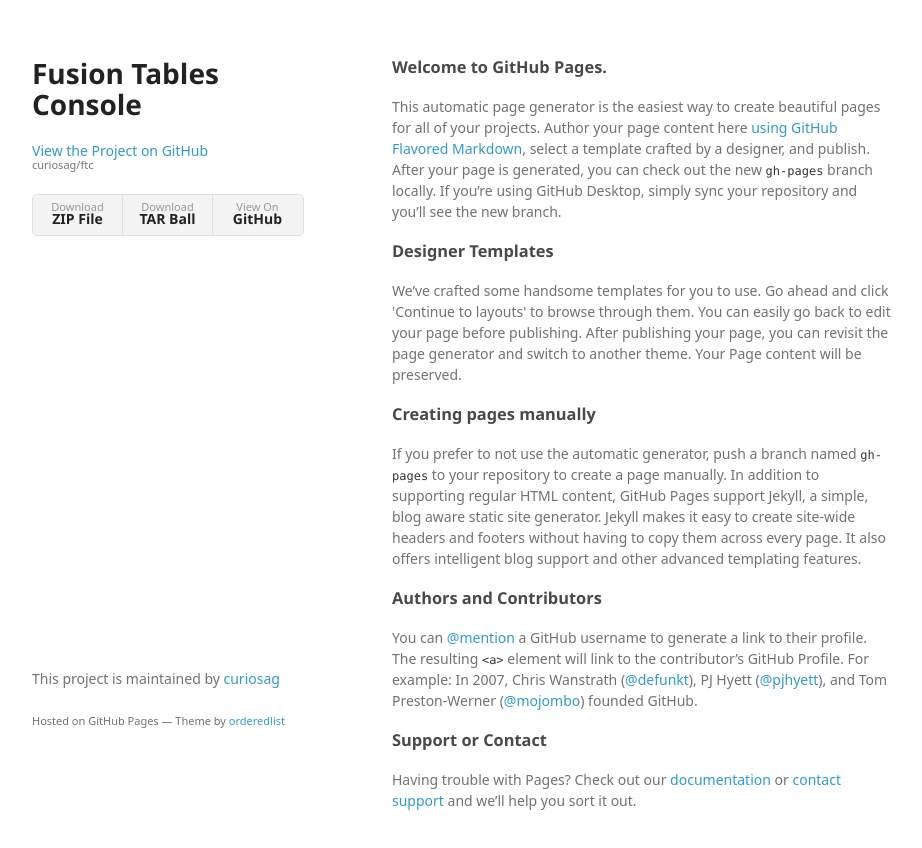
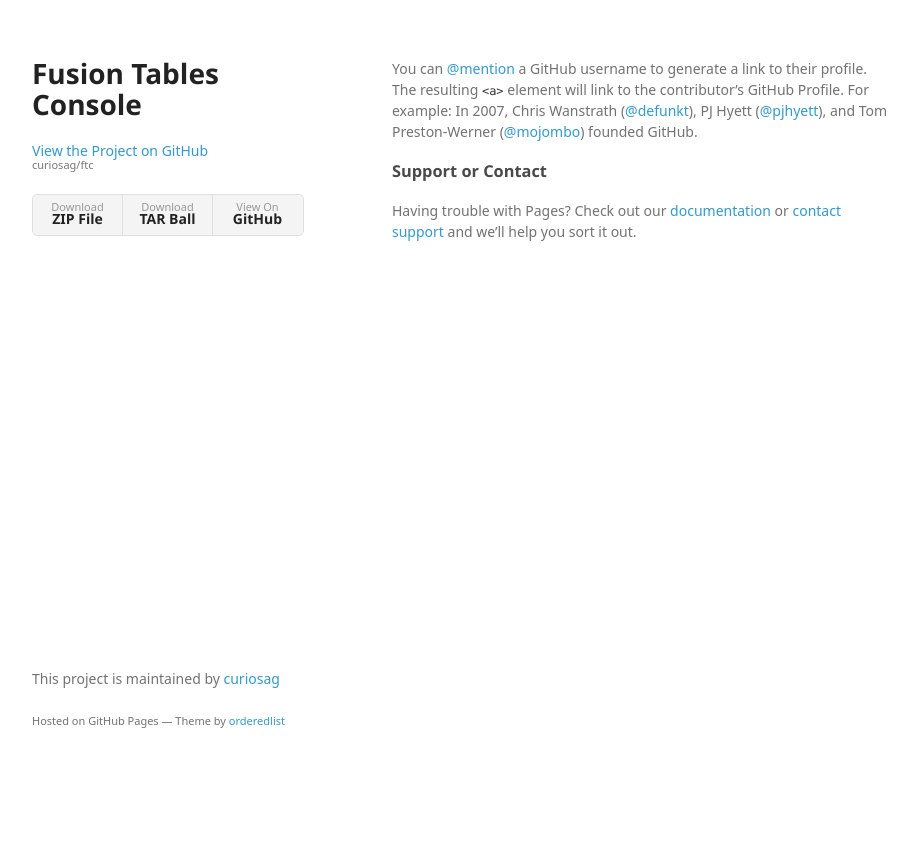
Before and after one commit to curiosag/ftc, a plain HTML site: page index.html in a window 1280 px wide. Shown: the whole page, without its empty margins (178-1100 px from the left). After the commit the page ends 800 px from the top, so only its background shows below. Drawn offline with Linux system fonts and the light colour scheme; a web font is replaced by a local one.

Commit message:
doc [skip ci]

```diff
--- a/index.html
+++ b/index.html
@@ -28,23 +28,6 @@
         </ul>
       </header>
       <section>
-        <h3>
-<a id="welcome-to-github-pages" class="anchor" href="#welcome-to-github-pages" aria-hidden="true"><span aria-hidden="true" class="octicon octicon-link"></span></a>Welcome to GitHub Pages.</h3>
-
-<p>This automatic page generator is the easiest way to create beautiful pages for all of your projects. Author your page content here <a href="https://guides.github.com/features/mastering-markdown/">using GitHub Flavored Markdown</a>, select a template crafted by a designer, and publish. After your page is generated, you can check out the new <code>gh-pages</code> branch locally. If you’re using GitHub Desktop, simply sync your repository and you’ll see the new branch.</p>
-
-<h3>
-<a id="designer-templates" class="anchor" href="#designer-templates" aria-hidden="true"><span aria-hidden="true" class="octicon octicon-link"></span></a>Designer Templates</h3>
-
-<p>We’ve crafted some handsome templates for you to use. Go ahead and click 'Continue to layouts' to browse through them. You can easily go back to edit your page before publishing. After publishing your page, you can revisit the page generator and switch to another theme. Your Page content will be preserved.</p>
-
-<h3>
-<a id="creating-pages-manually" class="anchor" href="#creating-pages-manually" aria-hidden="true"><span aria-hidden="true" class="octicon octicon-link"></span></a>Creating pages manually</h3>
-
-<p>If you prefer to not use the automatic generator, push a branch named <code>gh-pages</code> to your repository to create a page manually. In addition to supporting regular HTML content, GitHub Pages support Jekyll, a simple, blog aware static site generator. Jekyll makes it easy to create site-wide headers and footers without having to copy them across every page. It also offers intelligent blog support and other advanced templating features.</p>
-
-<h3>
-<a id="authors-and-contributors" class="anchor" href="#authors-and-contributors" aria-hidden="true"><span aria-hidden="true" class="octicon octicon-link"></span></a>Authors and Contributors</h3>
 
 <p>You can <a href="https://github.com/blog/821" class="user-mention">@mention</a> a GitHub username to generate a link to their profile. The resulting <code>&lt;a&gt;</code> element will link to the contributor’s GitHub Profile. For example: In 2007, Chris Wanstrath (<a href="https://github.com/defunkt" class="user-mention">@defunkt</a>), PJ Hyett (<a href="https://github.com/pjhyett" class="user-mention">@pjhyett</a>), and Tom Preston-Werner (<a href="https://github.com/mojombo" class="user-mention">@mojombo</a>) founded GitHub.</p>
 
```
